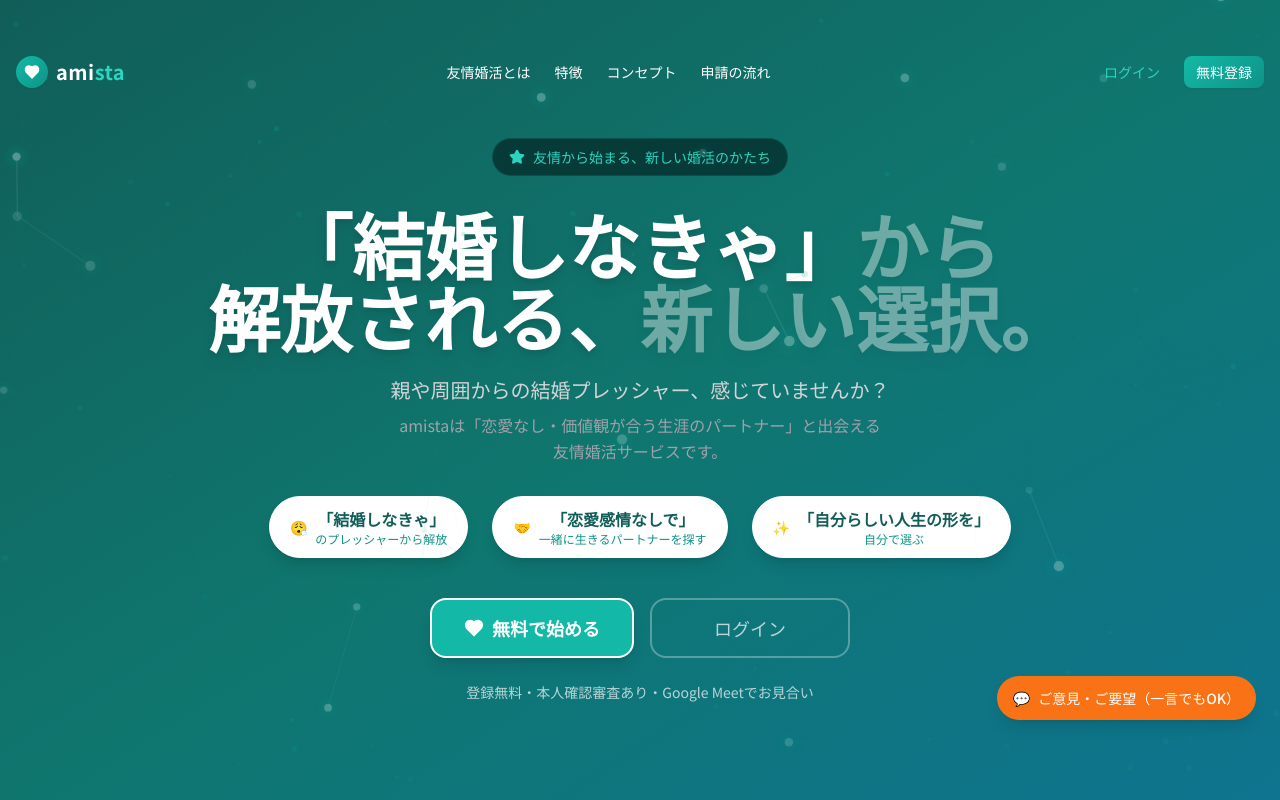
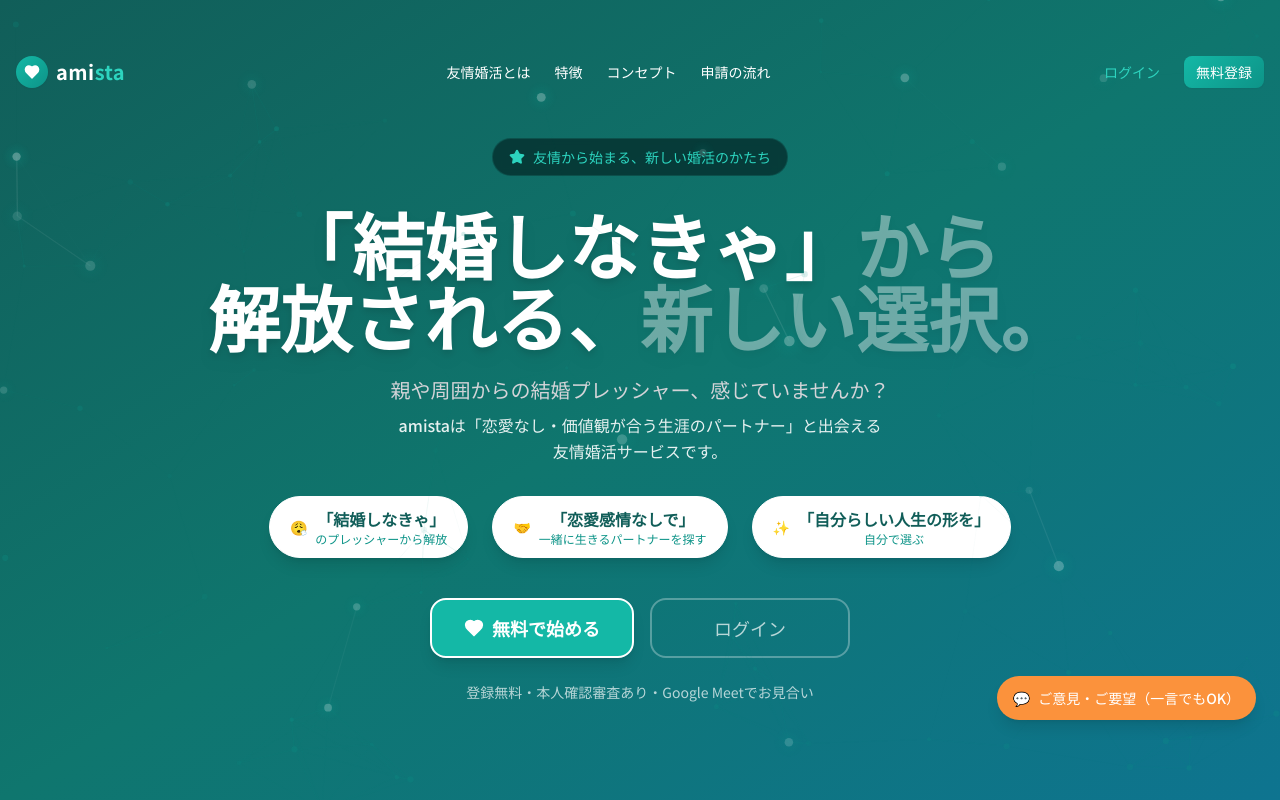
Before and after one commit to gugulumail8888-sys/platonic-match, a Next.js app: page / in a window 1280 px wide. Shown: the top 800 px of the page. Built offline with nearby package versions, Linux system fonts and the light colour scheme; no server answers; the database is empty.

Commit message:
fix: UI改善（差別化メッセージ・ご意見ボタン色調整）

```diff
--- a/src/app/page.tsx
+++ b/src/app/page.tsx
@@ -108,7 +108,7 @@ export default function HomePage() {
           <p className="text-lg md:text-xl text-zinc-300 max-w-2xl mx-auto mb-2 leading-relaxed">
             親や周囲からの結婚プレッシャー、感じていませんか？
           </p>
-          <p className="text-base text-zinc-400 max-w-xl mx-auto mb-8 leading-relaxed">
+          <p className="text-base text-white/90 max-w-xl mx-auto mb-8 leading-relaxed font-medium">
             amistaは「恋愛なし・価値観が合う生涯のパートナー」と出会える<br className="hidden sm:block" />
             友情婚活サービスです。
           </p>
--- a/src/components/feedback/FeedbackWidget.tsx
+++ b/src/components/feedback/FeedbackWidget.tsx
@@ -82,7 +82,7 @@ export default function FeedbackWidget() {
       {/* フローティングボタン */}
       <button
         onClick={() => setIsOpen(!isOpen)}
-        className="bg-orange-500 hover:bg-orange-600 text-white rounded-full px-4 py-3 shadow-lg text-sm font-medium flex items-center gap-2 transition-colors"
+        className="bg-orange-400 hover:bg-orange-500 text-white rounded-full px-4 py-3 shadow-lg text-sm font-medium flex items-center gap-2 transition-colors"
       >
         💬 <span>ご意見・ご要望（一言でもOK）</span>
       </button>
```
